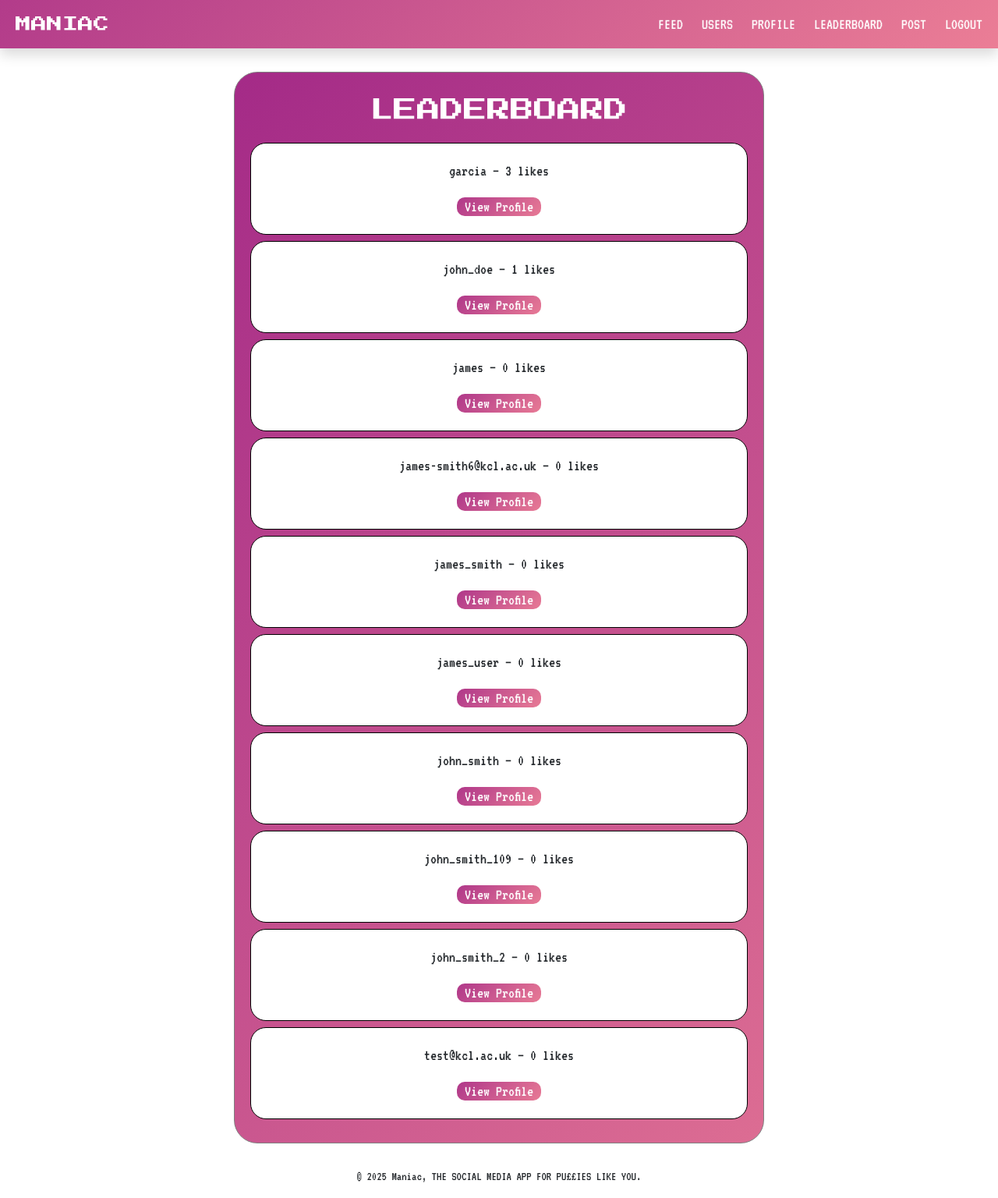
After one commit to darkcom109/Maniac, a Django app: page /leaderboard/ in a window 1280 px wide. The commit adds this page. Shown: the whole page at 78% size. Run offline with Django 5.2, Linux system fonts and the light colour scheme; a user stored in the database is signed in; data comes from the database, SQL or seed files in the repository; both versions use the stored data as it was after the commit.

Commit message:
Added a leaderboard page

```diff
--- a/maniac/core/templates/core/base.html
+++ b/maniac/core/templates/core/base.html
@@ -33,6 +33,9 @@
                             </li>
                             <li class="nav-item">
                                 <a class="nav-link active text-white nav-button fs-5" aria-current="page" href="{% url 'profile' user.username %}">PROFILE</a>
+                            </li>
+                            <li class="nav-item">
+                                <a class="nav-link active text-white nav-button fs-5" aria-current="page" href="{% url 'leaderboard' %}">LEADERBOARD</a>
                             </li>
                             <li class="nav-item">
                                 <a class="nav-link active text-white nav-button fs-5" aria-current="page" href="{% url 'post' %}">POST</a>
--- /dev/null
+++ b/maniac/core/templates/core/leaderboard.html
@@ -0,0 +1,13 @@
+{% extends 'core/base.html' %}
+
+{% block content %}
+    <div class="container-feed-styling text-center text-black font-for-text d-flex flex-column gap-2">
+        <h1 class="font-for-brand text-white mb-3" style="font-size: 30px">LEADERBOARD</h1>
+        {% for user in users %}
+            <div class="container-user-styling fs-5">
+                <p>{{ user.username }} – {{ user.total_likes }} likes</p>
+                <a href="{% url 'profile' user.username %}" class="button-styling text-decoration-none">View Profile</a>
+            </div>
+        {% endfor %}
+    </div>
+{% endblock %}
--- a/maniac/core/urls.py
+++ b/maniac/core/urls.py
@@ -14,4 +14,5 @@ urlpatterns = [
     path('post/<int:post_id>/view/', views.view_post, name='view_post'),
     path("comment/<int:comment_id>/delete/", views.delete_comment, name="delete_comment"),
     path("users/", views.view_users, name="view_users"),
+    path("leaderboard/", views.leaderboard, name="leaderboard")
 ]
--- a/maniac/core/views.py
+++ b/maniac/core/views.py
@@ -23,6 +23,13 @@ def profile(request, username):
 def view_users(request):
     users = User.objects.all().order_by('-date_joined')
     return render(request, 'core/view_users.html', {'users': users})
+
+@login_required(login_url='login')
+def leaderboard(request):
+    users = User.objects.annotate(
+        total_likes=Count('post__likes')
+    ).order_by('-total_likes')
+    return render(request, 'core/leaderboard.html', {'users': users})
 
 def login_view(request):
     return render(request, 'core/login.html')
```
Also changed, not shown: maniac/db.sqlite3.
